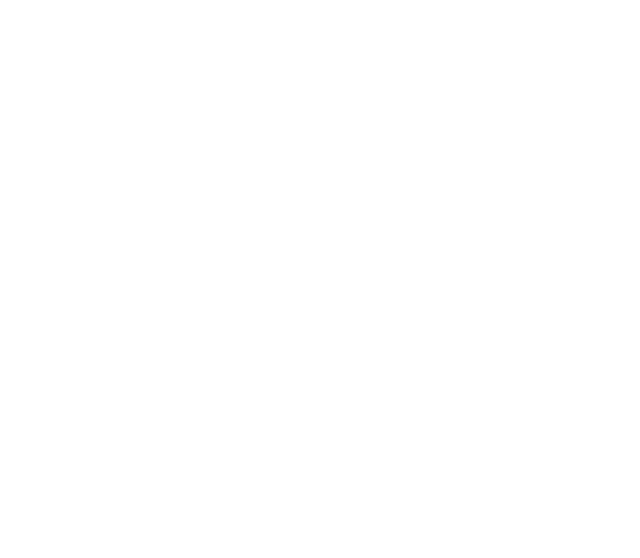
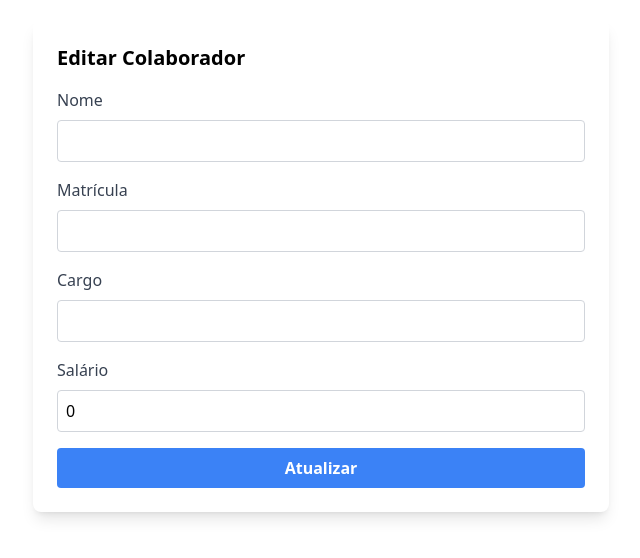
Before and after one commit to renataleite/gestao-colaboradores-frontend, an Angular app: page /editar-colaboradores/1 in a window 1280 px wide. Before the commit this address led to /. Shown: the top 558 px of the page, without its empty margins (319-959 px from the left). Built offline with nearby package versions, Linux system fonts and the light colour scheme; no server answers.

Commit message:
Add CollaboratorEditComponent and update routing

```diff
--- a/src/app/app.module.ts
+++ b/src/app/app.module.ts
@@ -8,12 +8,14 @@
 import { AppComponent } from './app.component';
 import { CollaboratorFormComponent } from './components/collaborator-form/collaborator-form.component';
 import { CollaboratorListComponent } from './components/collaborator-list/collaborator-list.component';
+import { CollaboratorEditComponent } from './components/collaborator-edit/collaborator-edit.component';
 
 @NgModule({
   declarations: [
     AppComponent,
     CollaboratorFormComponent,
     CollaboratorListComponent,
+    CollaboratorEditComponent,
   ],
   imports: [
     BrowserModule,
--- /dev/null
+++ b/src/app/components/collaborator-edit/collaborator-edit.component.html
@@ -0,0 +1,56 @@
+<div class="max-w-xl mx-auto p-6 my-5 bg-white shadow-lg rounded-lg">
+    <h2 class="text-xl font-semibold mb-4">Editar Colaborador</h2>
+    <form [formGroup]="collaboratorForm" (ngSubmit)="onSubmit()">
+      <div class="mb-4">
+        <label for="name" class="block text-gray-700 font-medium mb-2">Nome</label>
+        <input
+          id="name"
+          formControlName="name"
+          type="text"
+          class="p-2 border border-gray-300 rounded w-full focus:outline-none focus:ring-2 focus:ring-blue-500" />
+        <div *ngIf="collaboratorForm.get('name')?.invalid && collaboratorForm.get('name')?.touched" class="text-red-500 text-sm mt-1">
+          Nome é obrigatório.
+        </div>
+      </div>
+
+      <div class="mb-4">
+        <label for="registrationNumber" class="block text-gray-700 font-medium mb-2">Matrícula</label>
+        <input
+          id="registrationNumber"
+          formControlName="registrationNumber"
+          type="text"
+          class="p-2 border border-gray-300 rounded w-full focus:outline-none focus:ring-2 focus:ring-blue-500" />
+        <div *ngIf="collaboratorForm.get('registrationNumber')?.invalid && collaboratorForm.get('registrationNumber')?.touched" class="text-red-500 text-sm mt-1">
+          Matrícula é obrigatória.
+        </div>
+      </div>
+
+      <div class="mb-4">
+        <label for="position" class="block text-gray-700 font-medium mb-2">Cargo</label>
+        <input
+          id="position"
+          formControlName="position"
+          type="text"
+          class="p-2 border border-gray-300 rounded w-full focus:outline-none focus:ring-2 focus:ring-blue-500" />
+        <div *ngIf="collaboratorForm.get('position')?.invalid && collaboratorForm.get('position')?.touched" class="text-red-500 text-sm mt-1">
+          Cargo é obrigatório.
+        </div>
+      </div>
+
+      <div class="mb-4">
+        <label for="salary" class="block text-gray-700 font-medium mb-2">Salário</label>
+        <input
+          id="salary"
+          formControlName="salary"
+          type="number"
+          class="p-2 border border-gray-300 rounded w-full focus:outline-none focus:ring-2 focus:ring-blue-500" />
+        <div *ngIf="collaboratorForm.get('salary')?.invalid && collaboratorForm.get('salary')?.touched" class="text-red-500 text-sm mt-1">
+          Salário é obrigatório e deve ser um número positivo.
+        </div>
+      </div>
+
+      <button type="submit" [disabled]="collaboratorForm.invalid" class="bg-blue-500 hover:bg-blue-700 text-white font-bold py-2 px-4 rounded w-full">
+        Atualizar
+      </button>
+    </form>
+  </div>
--- /dev/null
+++ b/src/app/components/collaborator-edit/collaborator-edit.component.ts
@@ -0,0 +1,56 @@
+import { Component, OnInit } from '@angular/core';
+import { ActivatedRoute, Router } from '@angular/router';
+import { FormBuilder, FormGroup, Validators } from '@angular/forms';
+import { CollaboratorService } from '../../services/collaborator.service';
+import { Collaborator } from '../../models/collaborator.model';
+
+@Component({
+  selector: 'app-collaborator-edit',
+  templateUrl: './collaborator-edit.component.html',
+  styleUrls: ['./collaborator-edit.component.css']
+})
+export class CollaboratorEditComponent implements OnInit {
+  collaboratorForm: FormGroup;
+  collaboratorId!: number;
+
+  constructor(
+    private route: ActivatedRoute,
+    private router: Router,
+    private fb: FormBuilder,
+    private collaboratorService: CollaboratorService
+  ) {
+    this.collaboratorForm = this.fb.group({
+      name: ['', Validators.required],
+      registrationNumber: ['', Validators.required],
+      position: ['', Validators.required],
+      salary: [0, [Validators.required, Validators.min(0)]]
+    });
+  }
+
+  ngOnInit(): void {
+    this.collaboratorId = +this.route.snapshot.paramMap.get('id')!;
+    this.loadCollaborator();
+  }
+
+  loadCollaborator(): void {
+    this.collaboratorService.getCollaboratorById(this.collaboratorId).subscribe(
+      (collaborator: Collaborator) => {
+        this.collaboratorForm.patchValue(collaborator);
+      },
+      error => console.error('Erro ao carregar colaborador', error)
+    );
+  }
+
+  onSubmit(): void {
+    if (this.collaboratorForm.valid) {
+      const updatedCollaborator = this.collaboratorForm.value;
+      this.collaboratorService.updateCollaborator(this.collaboratorId, updatedCollaborator).subscribe(
+        () => {
+          console.log('Colaborador atualizado com sucesso');
+          this.router.navigate(['/collaborators']);
+        },
+        error => console.error('Erro ao atualizar colaborador', error)
+      );
+    }
+  }
+}
--- a/src/app/components/collaborator-list/collaborator-list.component.html
+++ b/src/app/components/collaborator-list/collaborator-list.component.html
@@ -1,5 +1,13 @@
 <div class="max-w-4xl mx-auto p-6 my-5 bg-white shadow-lg rounded-lg">
-    <h2 class="text-xl font-semibold mb-4">Lista de Colaboradores</h2>
+    <div class="flex justify-between items-center mb-4">
+      <h2 class="text-xl font-semibold">Lista de Colaboradores</h2>
+      <button
+        [routerLink]="['/cadastrar-colaboradores']"
+        class="bg-blue-500 hover:bg-blue-700 text-sm text-white font-bold py-2 px-4 rounded focus:outline-none focus:shadow-outline"
+      >
+       +  Cadastrar Colaborador
+      </button>
+    </div>
 
     <table class="min-w-full bg-white">
       <thead>
@@ -9,6 +17,7 @@
           <th class="py-2 px-4 border-b">Matrícula</th>
           <th class="py-2 px-4 border-b">Cargo</th>
           <th class="py-2 px-4 border-b">Salário</th>
+          <th class="py-2 px-4 border-b">Ações</th>
         </tr>
       </thead>
       <tbody>
@@ -18,6 +27,9 @@
           <td class="py-2 px-4 border-b">{{ collaborator.registrationNumber }}</td>
           <td class="py-2 px-4 border-b">{{ collaborator.position }}</td>
           <td class="py-2 px-4 border-b">{{ collaborator.salary | currency:'BRL' }}</td>
+          <td class="py-2 px-4 border-b">
+            <a [routerLink]="['/editar-colaboradores', collaborator.id]" class="text-blue-500 hover:text-blue-700">Edit</a>
+          </td>
         </tr>
       </tbody>
     </table>
--- a/src/app/services/collaborator.service.ts
+++ b/src/app/services/collaborator.service.ts
@@ -18,4 +18,12 @@
   getCollaborators(): Observable<Collaborator[]> {
     return this.http.get<Collaborator[]>(this.apiUrl);
   }
+
+  getCollaboratorById(id: number): Observable<Collaborator> {
+    return this.http.get<Collaborator>(`${this.apiUrl}/${id}`);
+  }
+
+  updateCollaborator(id: number, collaborator: Collaborator): Observable<void> {
+    return this.http.put<void>(`${this.apiUrl}/${id}`, collaborator);
+  }
 }
```
Also changed, not shown: src/app/app-routing.module.ts (+5 -3 lines), src/app/components/collaborator-edit/collaborator-edit.component.css (added), 1 other file (tests, documents, lock files or other folders).
